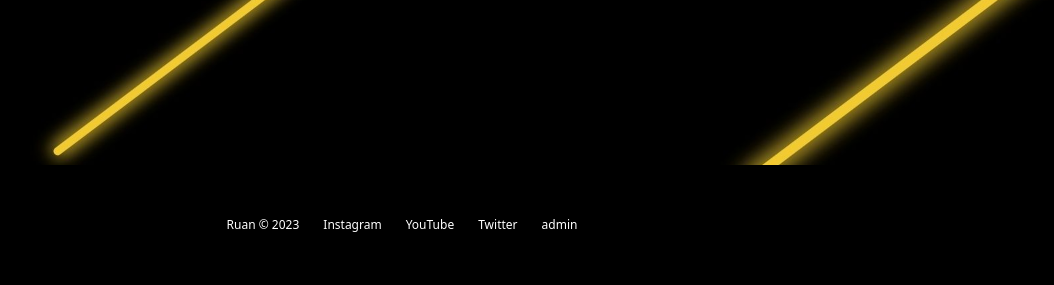
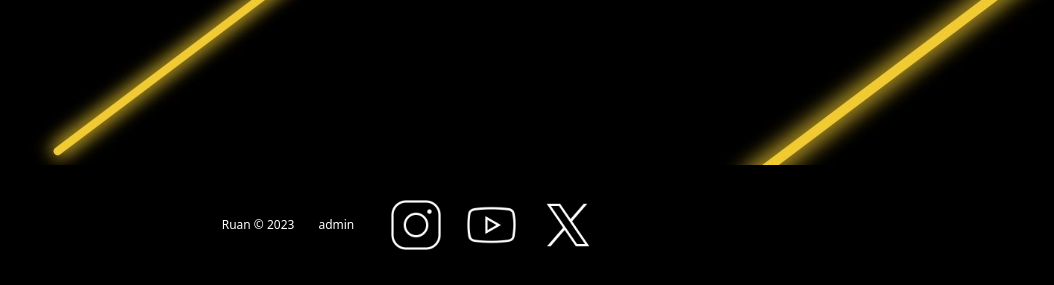
Before and after one commit to abdera2004/Trabalho-pw2, a PHP site: page /area-cliente/home.php in a window 1280 px wide. Shown: the part 1435-1720 px from the top of the page, without its empty margins (226-1280 px from the left). Run offline with PHP 8.4, Linux system fonts and the light colour scheme.

Commit message:
adicionando icones

```diff
--- a/componentes/footer-cliente.php
+++ b/componentes/footer-cliente.php
@@ -1,8 +1,33 @@
 <footer class="container-fluid footer w-100">
-  <a href="#" target="blank" class="me-4">Ruan © 2023 </a>
+  <a href="#" target="blank" class="me-4">Ruan © 2023</a>
+  <a href="../area-admin/login.php" target="blank" class="me-4">admin</a>
+  <img class="icone" src="../img/site/instagram.png">
+  <img class="icone" src="../img/site/youtube.png">
+  <img class="icone" src="../img/site/twitter.png">
+</footer>
 
-  <a href="#" target="blank" class="me-4">Instagram</a>
-  <a href="#" class="me-4">YouTube</a>
-  <a href="#" class="me-4">Twitter</a>
-  <a href="../area-admin/login.php" target="blank" class="me-4">admin</a>
-</footer>
+<style>
+.footer{
+  background-color: #000000;
+  height: 15vh;
+  font-size: 12px;
+  font-weight: 500;
+  display: flex;
+  align-items: center;
+  justify-content: center;
+}
+
+.footer a{
+  text-decoration: none;
+  color: rgb(255, 255, 255);
+}
+
+.footer a:hover {
+  color: #b9b9b9;
+}
+
+.icone{
+  height: 7vh;
+  margin: 10px;
+}
+</style>
--- a/css/style.css
+++ b/css/style.css
@@ -88,7 +88,7 @@ li a:hover:before {
 }
 
 .footer {
-  background-color: black;
+  background-color: rgb(255, 255, 255);
   height: 15vh;
   font-size: 12px;
   font-weight: 500;
@@ -99,7 +99,7 @@ li a:hover:before {
 
 .footer a{
   text-decoration: none;
-  color: white;
+  color: rgb(0, 0, 0);
 }
 
 .footer a:hover {
```
Also changed, not shown: img/site/instagram.png, img/site/twitter.png, img/site/youtube.png.
